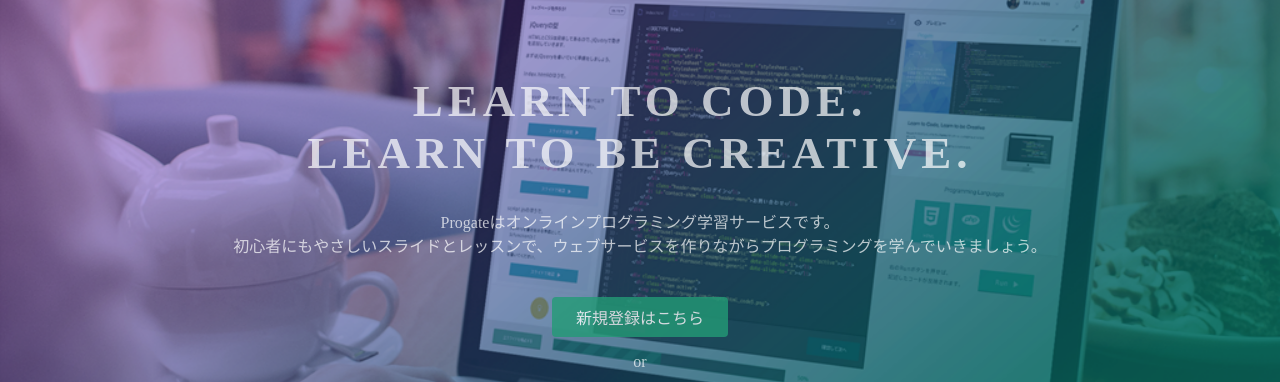
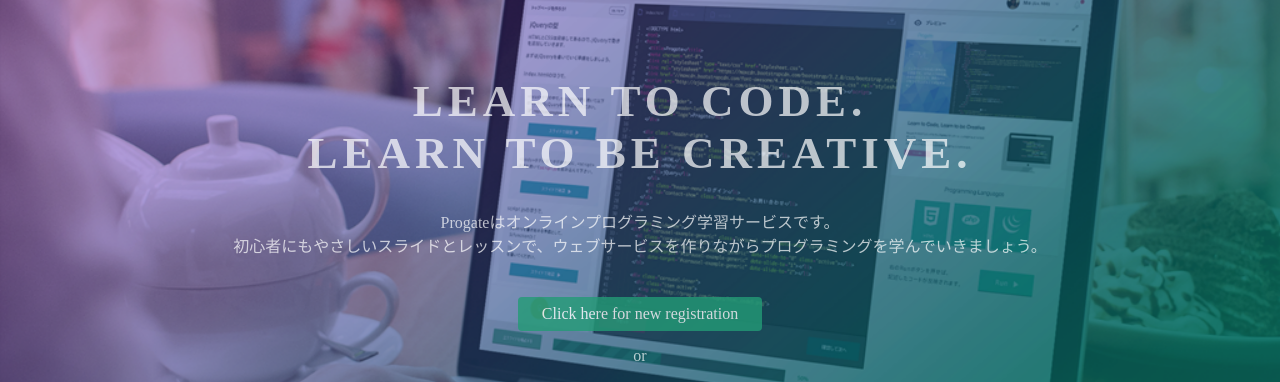
Before and after one commit to Metaphysics-Sci/Metaphy.github.io, a plain HTML site: page index.html in a window 1280 px wide. Shown: the part 135-517 px from the top of the page. Drawn offline with Linux system fonts and the light colour scheme.

Commit message:
Update index.html

```diff
--- a/index.html
+++ b/index.html
@@ -26,7 +26,7 @@
       <h1>LEARN TO CODE.<br>LEARN TO BE CREATIVE.</h1>
       <p>Progateはオンラインプログラミング学習サービスです。<br>初心者にもやさしいスライドとレッスンで、ウェブサービスを作りながらプログラミングを学んでいきましょう。</p>
       <div class="btn-wrapper">
-        <a href="#" class="btn signup">新規登録はこちら</a>
+        <a href="#" class="btn signup">Click here for new registration</a>
         <p>or</p>
         <a href="#" class="btn facebook"><span class="fa fa-facebook"></span>Facebookで登録</a>
         <a href="#" class="btn twitter"><span class="fa fa-twitter"></span>Twitterで登録</a>
```
